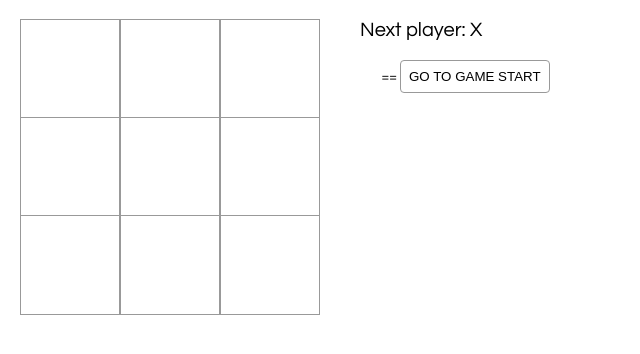
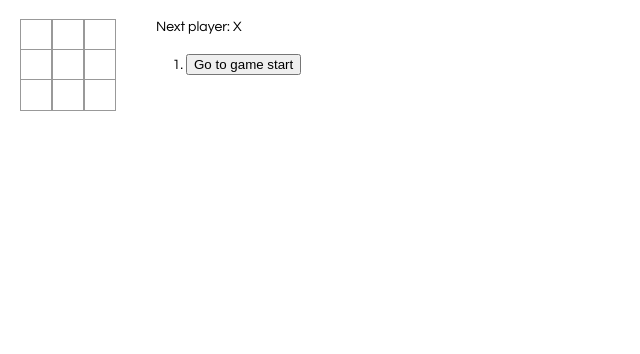
Before and after one commit to Ismaellaet/react_project_SkyOne2022_Ismael, a React app in the folder tictactoe/: page / in a window 1280 px wide. Shown: the whole page, without its empty margins (0-640 px from the left). Built offline with nearby package versions, Linux system fonts and the light colour scheme.

Commit message:
Switch to the default style

```diff
--- a/tictactoe/src/index.css
+++ b/tictactoe/src/index.css
@@ -9,26 +9,12 @@ body {
 }
 
 ol {
-	list-style-type: "== ";
-}
-
-li button {
-	background: transparent;
-
-	border: 1px solid hsl(0, 0%, 60%);
-	border-radius: 0.4rem;
-
-	margin-bottom: 0.8rem;
-	padding: 0.8rem;
-
-	text-transform: uppercase;
-	cursor: pointer;
+	padding-left: 3rem;
 }
 
 /* ==== Board ==== */
 .status {
 	margin-bottom: 2rem;
-	font-size: 2rem;
 }
 
 /* ==== Square ==== */
@@ -36,12 +22,12 @@ li button {
 	background: white;
 	border: 1px solid hsl(0, 0%, 60%);
 
-	font-size: 4rem;
+	font-size: 2.4rem;
 	font-weight: bold;
 	line-height: 3.2rem;
 
-	height: 10rem;
-	width: 10rem;
+	height: 3.2rem;
+	width: 3.2rem;
 
 	margin-block: -0.1rem;
 	padding: 0;
```
